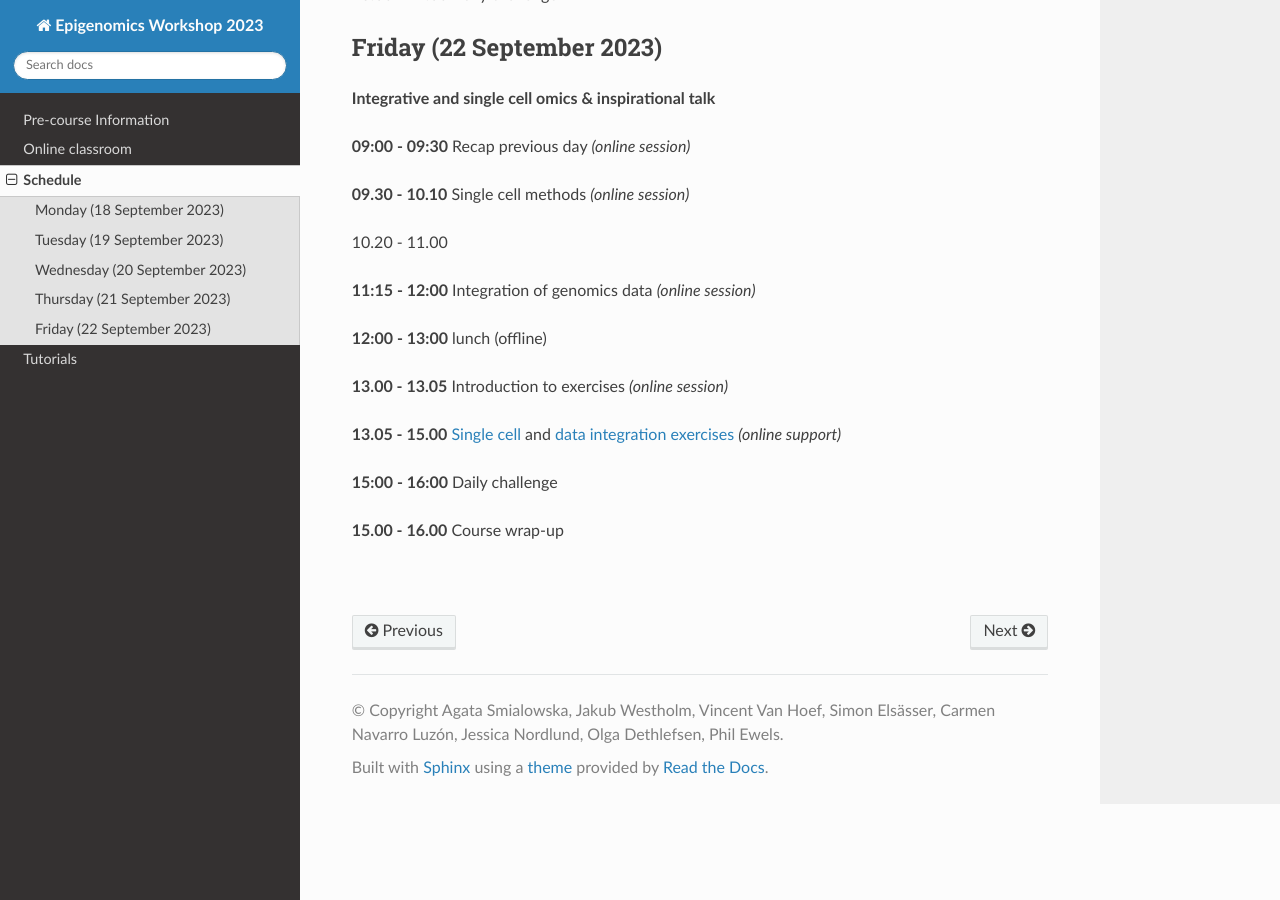
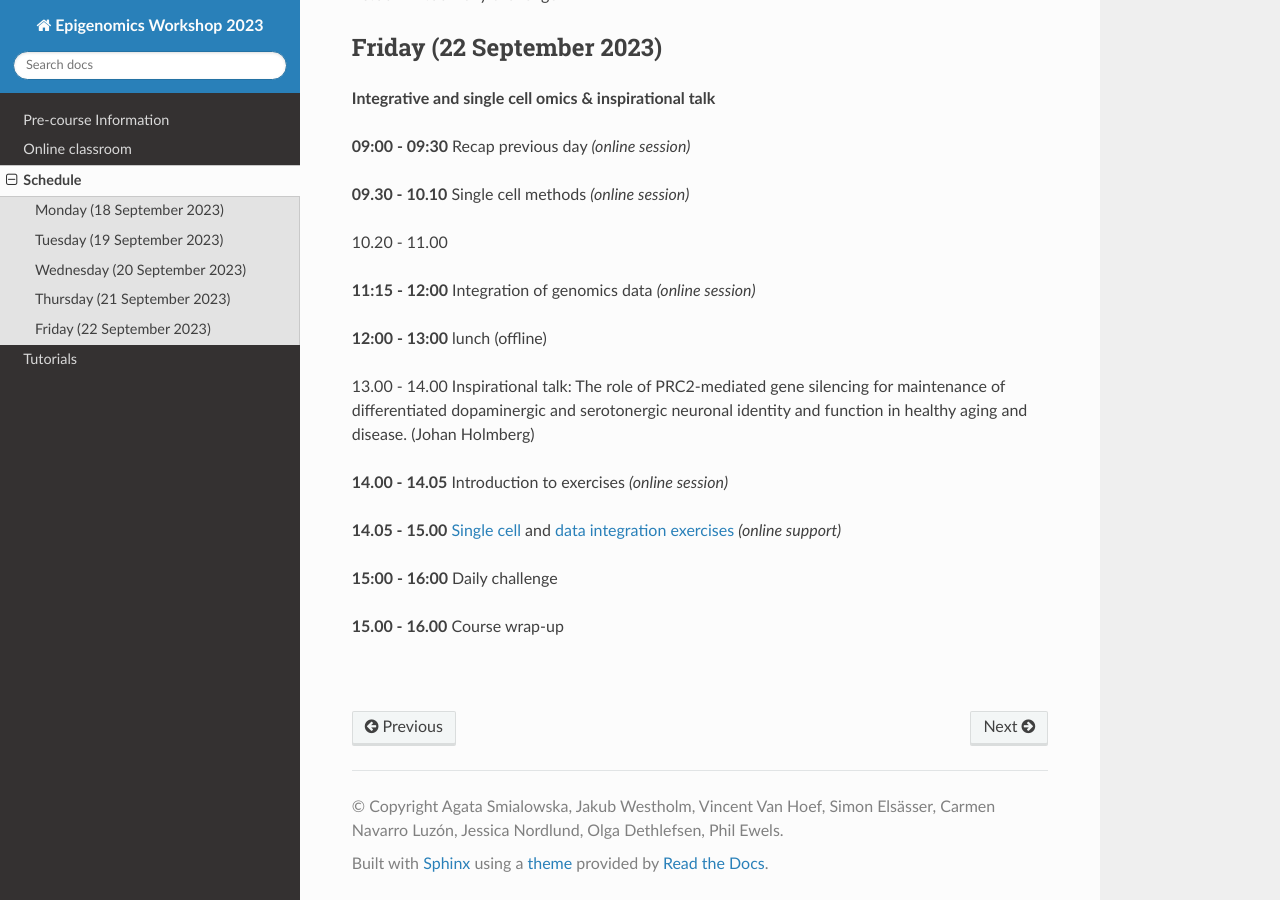
Before and after one commit to NBISweden/workshop-epigenomics-RTDs, a Sphinx documentation site: the page built from docs/content/schedule.rst, in a window 1280 px wide and 900 px high, scrolled down 2465 px. Built offline with Sphinx 7.4.7 and the Read the Docs theme 2.0.0, drawn with Linux system fonts in a browser that asks for light colours.

Commit message:
Update schedule.rst

```diff
--- a/docs/content/schedule.rst
+++ b/docs/content/schedule.rst
@@ -132,9 +132,11 @@ Friday (22 September 2023)
 
 **12:00 - 13:00** lunch (offline)
 
-**13.00 - 13.05** Introduction to exercises *(online session)*
+13.00 - 14.00 Inspirational talk: The role of PRC2-mediated gene silencing for maintenance of differentiated dopaminergic and serotonergic neuronal identity and function in healthy aging and disease. (Johan Holmberg)
 
-**13.05 - 15.00** :doc:`Single cell <./tutorials/unsupervised_data_integration/lab-unsupervised_data_integration>`
+**14.00 - 14.05** Introduction to exercises *(online session)*
+
+**14.05 - 15.00** :doc:`Single cell <./tutorials/unsupervised_data_integration/lab-unsupervised_data_integration>`
 and :doc:`data integration exercises <./tutorials/scAtacSeq/lab-sc_atac_seq>` *(online support)*
 
 **15:00 - 16:00** Daily challenge
```
